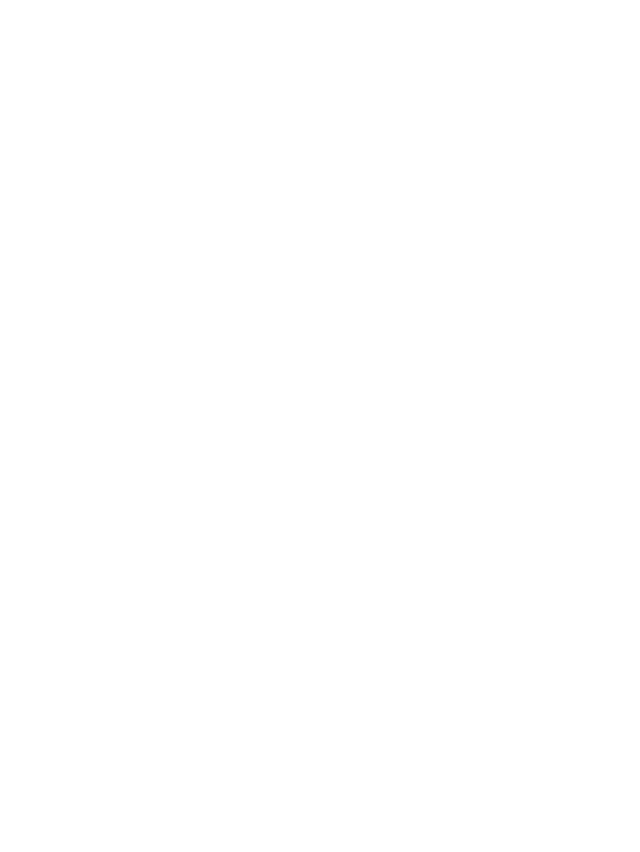
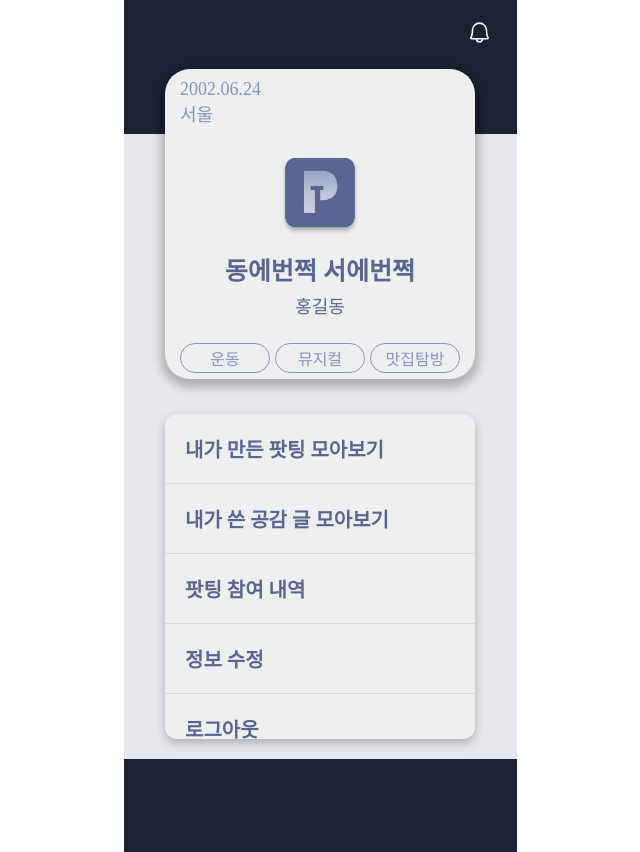
Before and after one commit to 2024-Line4Hackathon-Team17/FE, a React (Create React App) app: page /mypage in a window 1280 px wide. Before the commit this address had no page. Shown: the whole page, without its empty margins (320-960 px from the left). Built offline with nearby package versions, Linux system fonts and the light colour scheme; a web font is replaced by a local one.

Commit message:
Feat: 마이페이지 메인 구현 마이페이지 연결 파생 페이지 구현 필요

```diff
--- a/src/App.js
+++ b/src/App.js
@@ -4,6 +4,7 @@ import PotMainpage from "./pages/PotMainpage";
 import EmpathyCommunityPage from './pages/EmpathyCommunityPage';
 import LiveChatListPage from './pages/live-chat/LiveChatListPage';
 import LiveChatPage from './pages/live-chat/LiveChatPage';
+import MyPage from './pages/mypage/MyPage';
 
 function App() {
     return (
@@ -15,6 +16,7 @@ function App() {
                         <Route exact path="/empathy" element={<EmpathyCommunityPage />} />
                         <Route exact path="/livechat" element={<LiveChatListPage />} />
                         <Route exact path="/livechat/id" element={<LiveChatPage />} />
+                        <Route exact path="/mypage" element={<MyPage />} />
                     </Route>
                 </Routes>
             </Router>
--- /dev/null
+++ b/src/pages/mypage/MyPage.jsx
@@ -0,0 +1,45 @@
+import React from 'react';
+import EmpathyHeader from '../../components/empathy-community/EmpathyHeader';
+import default_profile from '../../assets/images/Logo/default_profile.png';
+
+const MyPage = () => {
+    return (
+        <div className='mypage_container container'>
+            <div className="mypage_inner_container">
+                <EmpathyHeader />
+                <main className="mypage_main_container">
+                    <div className="mypage_main_back"></div>
+                    <div className="mypage_main_content">
+                        <div className="mypage_main_profile_area">
+                            <div className="mypage_profile_header">
+                                <p>2002.06.24</p>
+                                <p>서울</p>
+                            </div>
+                            <div className="mypage_profile_main">
+                                <img src={default_profile} alt="기본 프로필" />
+                                <p className='mypage_profile_nickname'>동에번쩍 서에번쩍</p>
+                                <p className='mypage_profile_name'>홍길동</p>
+                            </div>
+                            <div className="mypage_profile_footer">
+                                <div className="mypage_profile_keyword">운동</div>
+                                <div className="mypage_profile_keyword">뮤지컬</div>
+                                <div className="mypage_profile_keyword">맛집탐방</div>
+                            </div>
+                        </div>
+                        <div className="mypage_main_list_area">
+                            <ul className="mypage_main_list">
+                                <li className="mypage_main_list_item btn">내가 만든 팟팅 모아보기</li>
+                                <li className="mypage_main_list_item btn">내가 쓴 공감 글 모아보기</li>
+                                <li className="mypage_main_list_item btn">팟팅 참여 내역</li>
+                                <li className="mypage_main_list_item btn">정보 수정</li>
+                                <li className="mypage_main_list_item btn">로그아웃</li>
+                            </ul>
+                        </div>
+                    </div>
+                </main>
+            </div>
+        </div>
+    )
+}
+
+export default MyPage
--- /dev/null
+++ b/src/styles/section/mypage/_mypage.scss
@@ -0,0 +1,135 @@
+@import '../../setting/utils';
+
+.mypage_container {
+    width: 100%;
+
+    .mypage_inner_container {
+        width: 100%;
+
+        .mypage_main_container {
+            @include size(100%, 710px);
+            position: relative;
+            overflow-y: auto;
+            scrollbar-width: none;
+            -ms-overflow-style: none;
+
+            &::-webkit-scrollbar {
+                display: none;
+            }
+
+            .mypage_main_back {
+                @include size(100%, 625px);
+                max-height: 852px;
+                background-color: #E6E8ED;
+                position: absolute;
+                top: 85px;
+            }
+
+            .mypage_main_content {
+                position: absolute;
+                top: 20px;
+                left: 50%;
+                transform: translateX(-50%);
+
+                .mypage_main_profile_area {
+                    @include size(310px, 310px);
+                    border-radius: 25px;
+                    background: #EFEFEF;
+                    box-shadow: 0px 4px 10px 4px rgba(0, 0, 0, 0.25);
+
+                    .mypage_profile_header {
+                        width: 100%;
+                        padding: 10px 15px;
+
+                        >p {
+                            color: #8794C0;
+                            font-size: 18px;
+                            font-style: normal;
+                            font-weight: 500;
+                            line-height: normal;
+                        }
+                    }
+
+                    .mypage_profile_main {
+                        width: 100%;
+                        padding: 20px;
+                        display: flex;
+                        flex-direction: column;
+                        justify-content: center;
+                        align-items: center;
+
+                        >img {
+                            @include size(80px, 80px);
+                            border-radius: 12px;
+                        }
+
+                        .mypage_profile_nickname {
+                            color: #596692;
+                            font-size: 25px;
+                            font-style: normal;
+                            font-weight: 700;
+                            line-height: normal;
+                            padding-top: 15px;
+                        }
+
+                        .mypage_profile_name {
+                            color: #596692;
+                            font-size: 18px;
+                            font-style: normal;
+                            font-weight: 500;
+                            line-height: normal;
+                            padding-top: 5px;
+                        }
+                    }
+
+                    .mypage_profile_footer {
+                        width: 100%;
+                        display: flex;
+                        justify-content: space-between;
+                        align-items: center;
+                        padding: 5px 15px 20px 15px;
+
+                        .mypage_profile_keyword {
+                            @include size(90px, 30px);
+                            border-radius: 18px;
+                            border: 1px solid #8794C0;
+                            color: #8794C0;
+                            font-size: 16px;
+                            font-style: normal;
+                            font-weight: 500;
+                            line-height: normal;
+                            display: flex;
+                            justify-content: center;
+                            align-items: center;
+                        }
+                    }
+                }
+
+                .mypage_main_list_area {
+                    width: 100%;
+                    padding-top: 35px;
+
+                    .mypage_main_list {
+                        @include size(310px, 325px);
+                        border-radius: 12px;
+                        background: #EFEFEF;
+                        box-shadow: 0px 4px 10px 0px rgba(0, 0, 0, 0.25);
+
+                        >li {
+                            color: #596692;
+                            font-size: 20px;
+                            font-style: normal;
+                            font-weight: 600;
+                            line-height: normal;
+                            padding: 20px;
+
+                            &:not(:last-child) {
+                                border-bottom: 1px solid #DADADA;
+                            }
+                        }
+                    }
+                }
+            }
+        }
+    }
+}
--- a/src/styles/style.scss
+++ b/src/styles/style.scss
@@ -3,3 +3,4 @@
 
 @import './section/empathy-community/empathy';
 @import './section/live-chat/livechat';
+@import './section/mypage/mypage';
```
Also changed, not shown: src/assets/images/Logo/default_profile.png (added).
